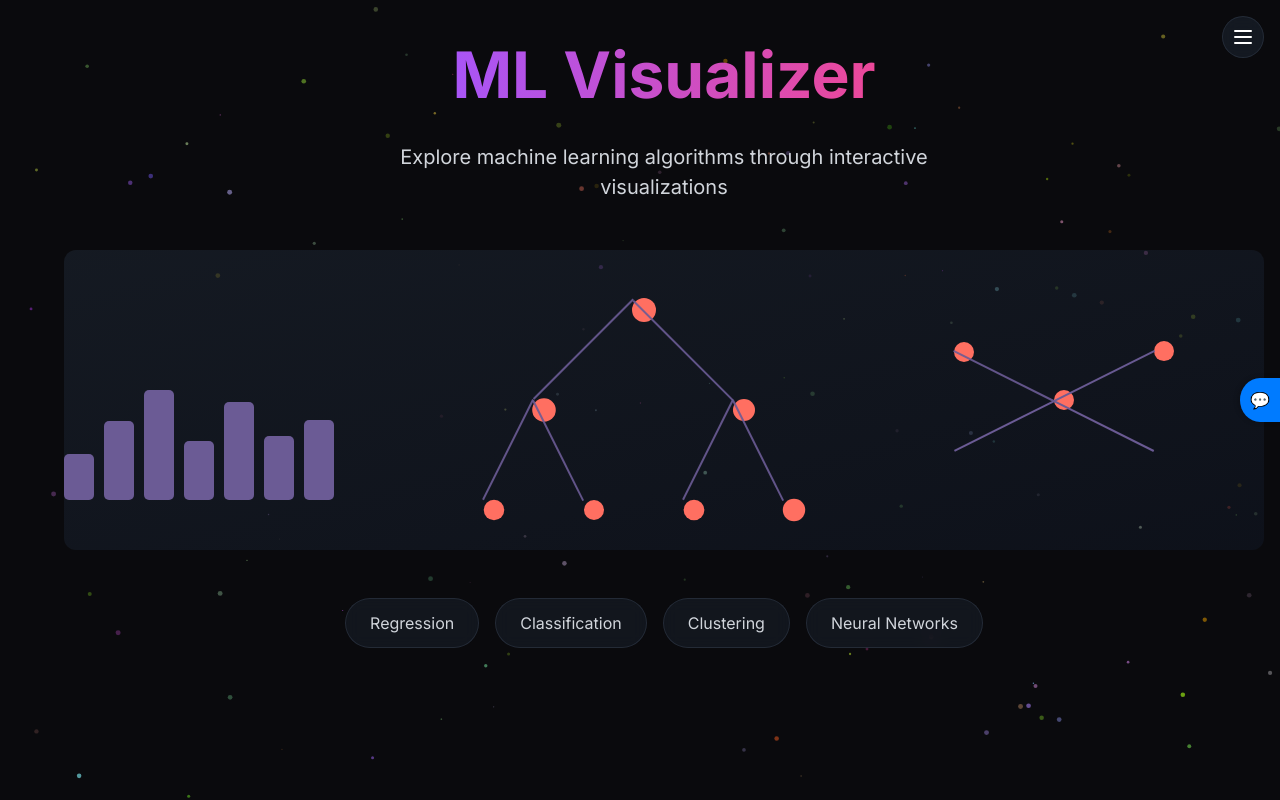
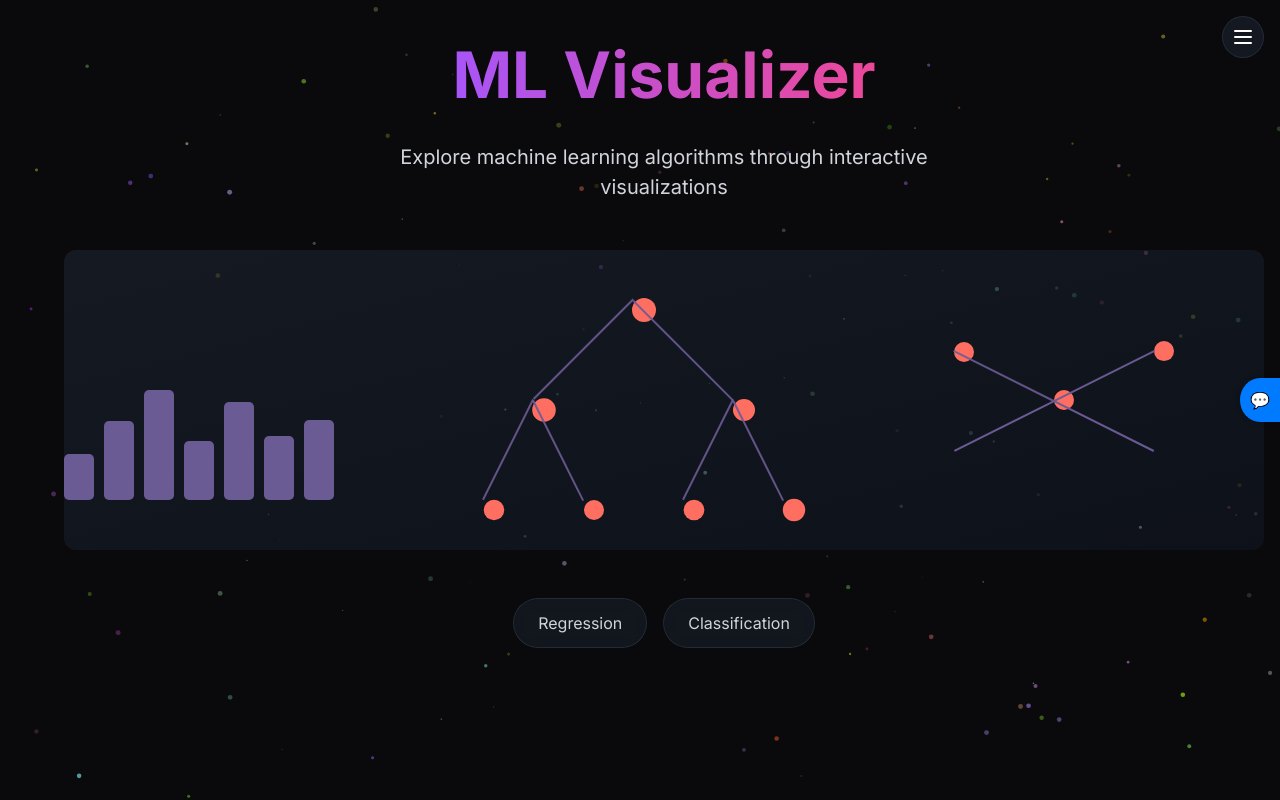
Before and after one commit to JM-Mushraf/ML-Algorithm-Visualizer, a React (Vite) app in the folder ml-viz-temp/: page / in a window 1280 px wide. Built offline with nearby package versions, Linux system fonts and the light colour scheme.

Commit message:
fksldjfl

```diff
--- a/ml-viz-temp/src/components/HomeContent.jsx
+++ b/ml-viz-temp/src/components/HomeContent.jsx
@@ -2,11 +2,14 @@
 
 import { motion } from "framer-motion";
 import { useEffect, useRef } from "react";
+import {useNavigate} from 'react-router-dom'
 import "./HomeContent.css";
+
 
 function HomeContent() {
   // Bar chart heights for the histogram animation
   const barHeights = [30, 60, 90, 40, 80, 50, 70];
+  const navigate=useNavigate();
 
   // Decision tree data
   const decisionTreeData = [
@@ -112,7 +115,9 @@ function HomeContent() {
           }}
         >
           {decisionTreeData.map((node) => {
-            const parentNode = decisionTreeData.find((n) => n.id === node.parent);
+            const parentNode = decisionTreeData.find(
+              (n) => n.id === node.parent
+            );
             return (
               <>
                 {parentNode && (
@@ -120,13 +125,19 @@ function HomeContent() {
                     key={`line-${node.id}`}
                     style={{
                       position: "absolute",
-                      width: `${Math.sqrt((node.x - parentNode.x) ** 2 + (node.y - parentNode.y) ** 2)}px`,
+                      width: `${Math.sqrt(
+                        (node.x - parentNode.x) ** 2 +
+                          (node.y - parentNode.y) ** 2
+                      )}px`,
                       height: "2px",
                       backgroundColor: "#6b5b95",
                       top: `${parentNode.y}px`,
                       left: `${parentNode.x}px`,
                       transformOrigin: "0% 0%",
-                      transform: `rotate(${Math.atan2(node.y - parentNode.y, node.x - parentNode.x)}rad)`,
+                      transform: `rotate(${Math.atan2(
+                        node.y - parentNode.y,
+                        node.x - parentNode.x
+                      )}rad)`,
                     }}
                     animate={{ opacity: [0.5, 1, 0.5] }}
                     transition={{
@@ -198,13 +209,18 @@ function HomeContent() {
               key={i}
               style={{
                 position: "absolute",
-                width: `${Math.sqrt((conn.x2 - conn.x1) ** 2 + (conn.y2 - conn.y1) ** 2)}px`,
+                width: `${Math.sqrt(
+                  (conn.x2 - conn.x1) ** 2 + (conn.y2 - conn.y1) ** 2
+                )}px`,
                 height: "2px",
                 backgroundColor: "#6b5b95",
                 top: `${conn.y1}px`,
                 left: `${conn.x1}px`,
                 transformOrigin: "0% 0%",
-                transform: `rotate(${Math.atan2(conn.y2 - conn.y1, conn.x2 - conn.x1)}rad)`,
+                transform: `rotate(${Math.atan2(
+                  conn.y2 - conn.y1,
+                  conn.x2 - conn.x1
+                )}rad)`,
               }}
               animate={{ opacity: [0.5, 1, 0.5] }}
               transition={{
@@ -225,18 +241,22 @@ function HomeContent() {
         animate={{ opacity: 1, y: 0 }}
         transition={{ delay: 0.8, duration: 0.7 }}
       >
-        {["Regression", "Classification", "Clustering", "Neural Networks"].map(
-          (item, index) => (
         <motion.div
-              key={item}
           className="algorithm-tag"
           whileHover={{ scale: 1.1, backgroundColor: "#6b5b95" }}
           transition={{ duration: 0.3 }}
+          onClick={() => navigate('/regression')}
         >
-              {item}
+          Regression
         </motion.div>
-          )
-        )}
+        <motion.div
+          className="algorithm-tag"
+          whileHover={{ scale: 1.1, backgroundColor: "#6b5b95" }}
+          transition={{ duration: 0.3 }}
+          onClick={() => navigate('/classification')}
+        >
+          Classification
+        </motion.div>
       </motion.div>
     </motion.div>
   );
```
Lines whose indentation alone changed are shown as unchanged.
